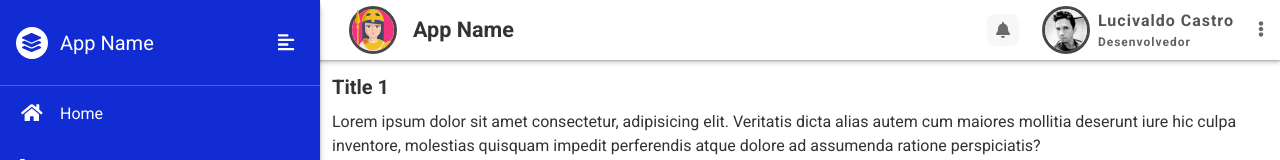
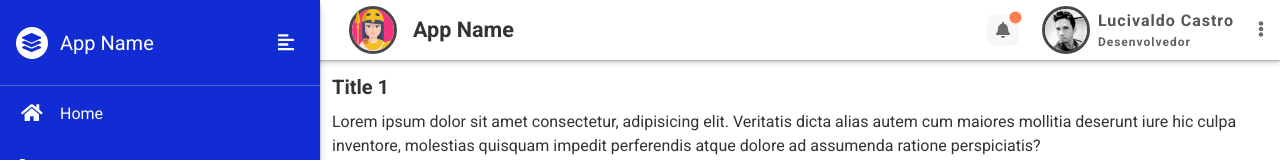
Before and after one commit to lucivaldo/vue-layout-example1, a Vue app: page / in a window 1280 px wide. Shown: the top 160 px of the page. Built offline with nearby package versions, Linux system fonts and the light colour scheme.

Commit message:
Marcando o ícone de notificação com um círculo quando houver notificações

```diff
--- a/src/components/layout/AppNavbar.vue
+++ b/src/components/layout/AppNavbar.vue
@@ -12,7 +12,7 @@
       <span class="app-navbar__app__name">App Name</span>
     </div>
 
-    <div class="notifications">
+    <div class="notifications notifications--has-notifications">
       <a href="#" class="notifications__toggler" ref="notifications__toggler">
         <span class="icon"><i class="fas fa-bell"></i></span>
       </a>
@@ -390,6 +390,7 @@ export default {
     text-decoration: none;
     margin: .1rem;
     cursor: pointer;
+    position: relative;
 
     .icon {
       background-color: rgba(200, 200, 200, .15);
@@ -401,11 +402,24 @@ export default {
       display: flex;
       justify-content: center;
       align-items: center;
+
+      &:hover {
+        color: #333;
+      }
     }
+  }
 
-    &:hover {
-      color: #333;
-    }
+  &--has-notifications &__toggler:after {
+    content: '';
+    display: block;
+    width: .75rem;
+    height: .75rem;
+    background-color: coral;
+    border-radius: 50%;
+    position: absolute;
+    top: 0;
+    right: 0;
+    transform: translate(20%, -20%);
   }
 }
 
```
